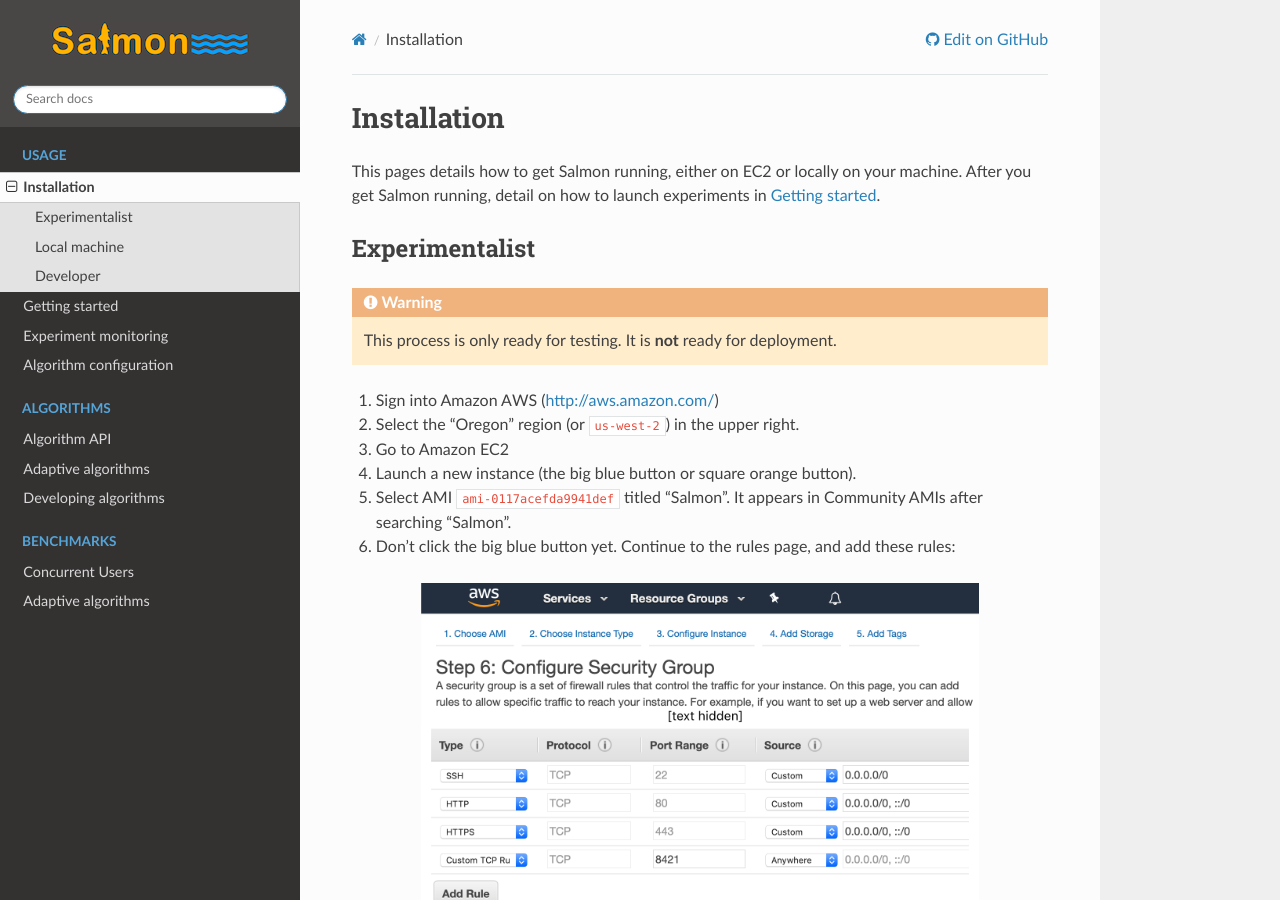
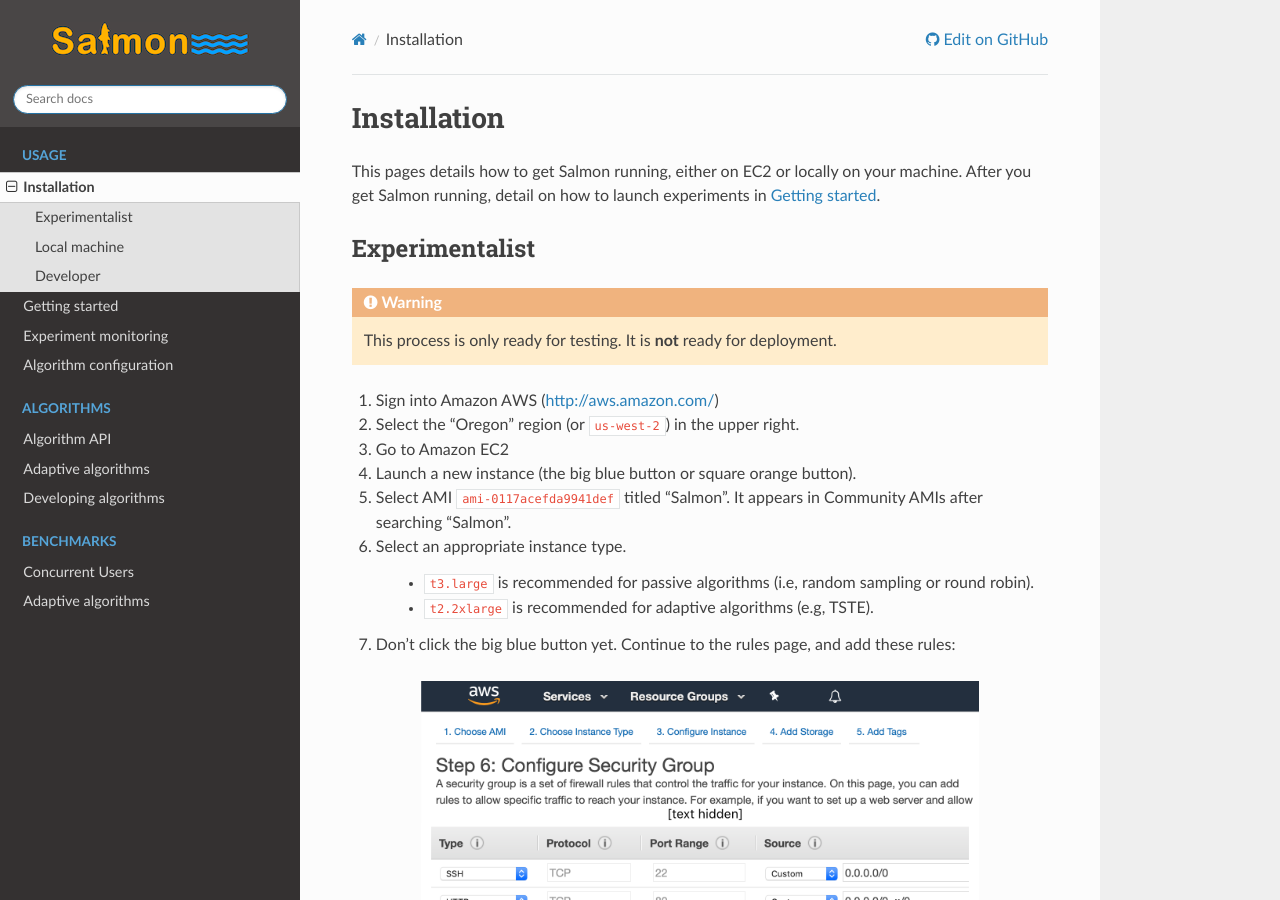
Before and after one commit to stsievert/salmon, a Sphinx documentation site: the page built from docs/source/installation.rst, in a window 1280 px wide and 900 px high. Built offline with Sphinx 7.4.7 and the Read the Docs theme 2.0.0, drawn with Linux system fonts in a browser that asks for light colours.

Commit message:
Add doc note

```diff
--- a/docs/source/installation.rst
+++ b/docs/source/installation.rst
@@ -18,7 +18,13 @@
 4. Launch a new instance (the big blue button or square orange button).
 5. Select AMI ``ami-0117acefda9941def`` titled "Salmon". It appears in
    Community AMIs after searching "Salmon".
-6. Don't click the big blue button yet. Continue to the rules page, and add
+6. Select an appropriate instance type.
+
+    * ``t3.large`` is recommended for passive algorithms (i.e, random sampling
+      or round robin).
+    * ``t2.2xlarge`` is recommended for adaptive algorithms (e.g, TSTE).
+
+7. Don't click the big blue button yet. Continue to the rules page, and add
    these rules:
 
 .. image:: imgs/networking-rule.png
```
